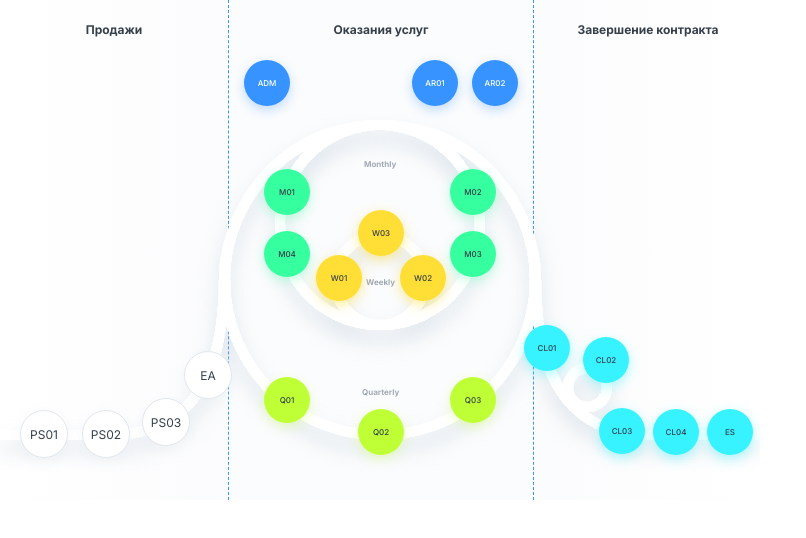
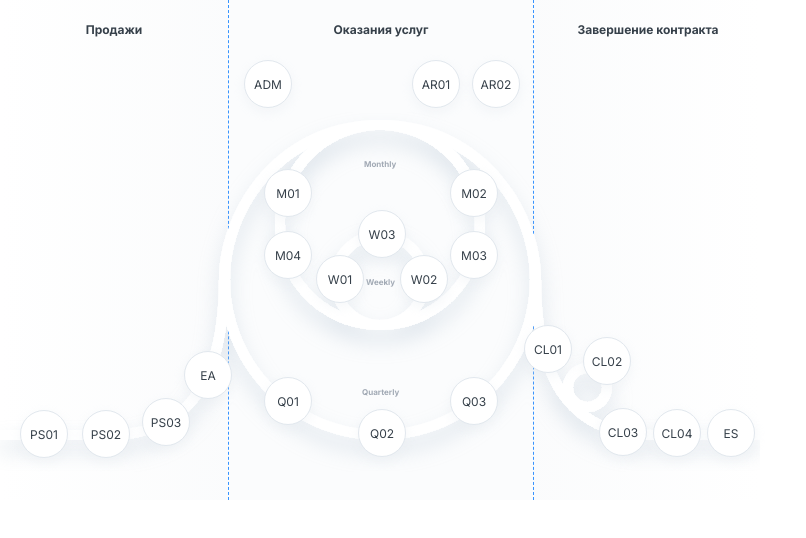
Before and after one commit to AVBelyaef/dmf2conf, a website: page public/index.html in a window 1280 px wide. Shown: the whole page, without its empty margins (0-806 px from the left). Drawn offline with nearby package versions, Linux system fonts and the light colour scheme.

Commit message:
without colors

```diff
--- a/public/index.html
+++ b/public/index.html
@@ -40,68 +40,68 @@
         </div>
         <!-- service -->
         <!-- service weekly -->
-        <div class="circle circle-yellow circle-yellow-pm" data-id="2394161153">
+        <div class="circle circle-white circle-yellow-pm" data-id="2394161153">
           W01
         </div>
-        <div class="circle circle-yellow circle-yellow-1c" data-id="2394259457">
+        <div class="circle circle-white circle-yellow-1c" data-id="2394259457">
           W02
         </div>
         <div
-          class="circle circle-yellow circle-yellow-fin"
+          class="circle circle-white circle-yellow-fin"
           data-id="2393768212"
         >
           W03
         </div>
         <!-- service monthly -->
-        <div class="circle circle-green circle-green-1c" data-id="2394062856">
+        <div class="circle circle-white circle-green-1c" data-id="2394062856">
           M01
         </div>
-        <div class="circle circle-green circle-green-cust" data-id="2394849355">
+        <div class="circle circle-white circle-green-cust" data-id="2394849355">
           M02
         </div>
         <div
-          class="circle circle-green circle-light-blue-portfolio"
+          class="circle circle-white circle-light-blue-portfolio"
           data-id="2394292336"
         >
           M03
         </div>
-        <div class="circle circle-green circle-green-team" data-id="2394423376">
+        <div class="circle circle-white circle-green-team" data-id="2394423376">
           M04
         </div>
         <!-- service quarterly -->
         <div
-          class="circle circle-light-green circle-light-green-upd"
+          class="circle circle-white circle-light-green-upd"
           data-id="2394292346"
         >
           Q01
         </div>
         <div
-          class="circle circle-light-green circle-light-green-acc"
+          class="circle circle-white circle-light-green-acc"
           data-id="2392949178"
         >
           Q02
         </div>
         <div
-          class="circle circle-light-green circle-light-green-pm"
+          class="circle circle-white circle-light-green-pm"
           data-id="2393997391"
         >
           Q03
         </div>
         <!-- service out -->
         <div
-          class="circle circle-blue circle-blue-adm"
+          class="circle circle-white circle-blue-adm"
           data-id="2467201052"
         >
           ADM
         </div>
         <div
-          class="circle circle-blue circle-blue-out-adm"
+          class="circle circle-white circle-blue-out-adm"
           data-id="2394259580"
         >
           AR01
         </div>
         <div
-          class="circle circle-blue circle-blue-out-upd"
+          class="circle circle-white circle-blue-out-upd"
           data-id="2393506279"
         >
           AR02
@@ -109,28 +109,28 @@
 
         <!-- contract -->
         <div
-          class="circle circle-light-blue circle-light-green-cust"
+          class="circle circle-white circle-light-green-cust"
           data-id="2421751839"
         >
           CL01
         </div>
-        <div class="circle circle-light-blue circle-blue-team" data-id="2420899873">
+        <div class="circle circle-white circle-blue-team" data-id="2420899873">
           CL02
         </div>
         <div
-          class="circle circle-light-blue circle-green-team-f-back"
+          class="circle circle-white circle-green-team-f-back"
           data-id="2422374510"
         >
           CL03
         </div>
         <div
-          class="circle circle-light-blue circle-yellow-1c-2"
+          class="circle circle-white circle-yellow-1c-2"
           data-id="2422505653"
         >
           CL04
         </div>
         <div
-          class="circle circle-light-blue circle-yellow-fin-2"
+          class="circle circle-white circle-yellow-fin-2"
           data-id="2421981389"
         >
           ES
```
